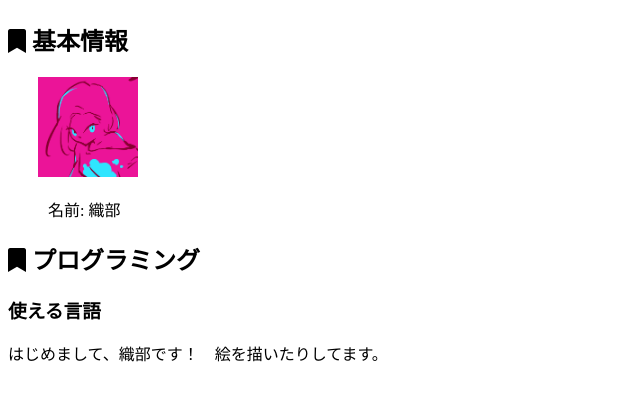
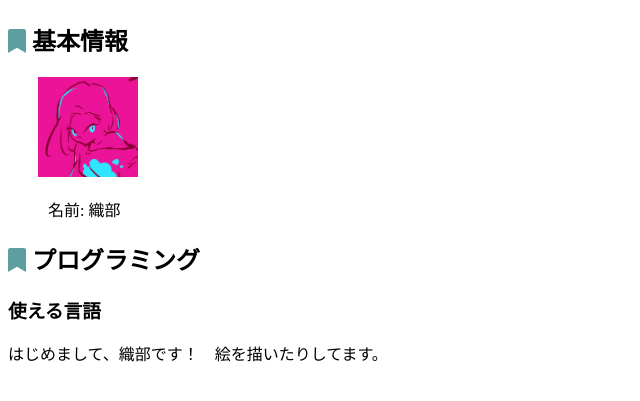
Before and after one commit to oribe1115/introduction, a plain HTML site: page index.html in a window 1280 px wide. Shown: the part 67-468 px from the top of the page, without its empty margins (0-640 px from the left). Drawn offline with Linux system fonts and the light colour scheme.

Commit message:
色変更

```diff
--- a/style.css
+++ b/style.css
@@ -6,3 +6,7 @@
 ul {
     list-style: none;
 }
+
+.fa-bookmark {
+    color: cadetblue;
+}
```
